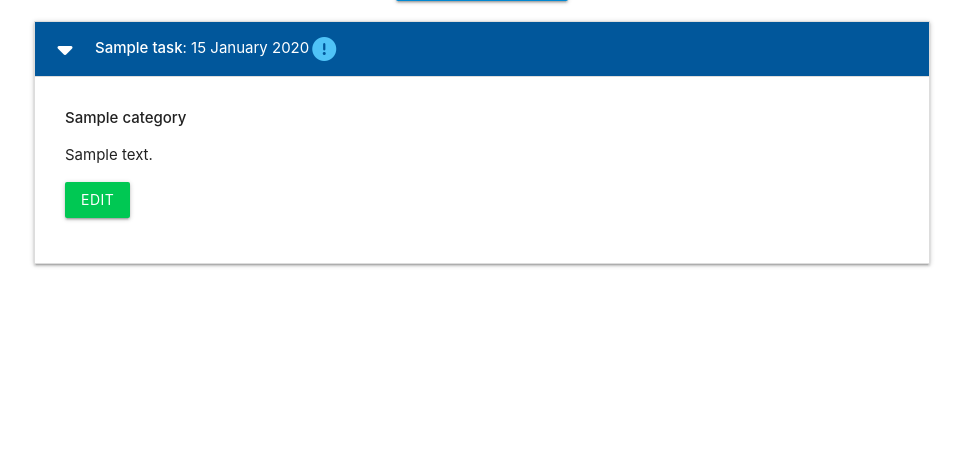
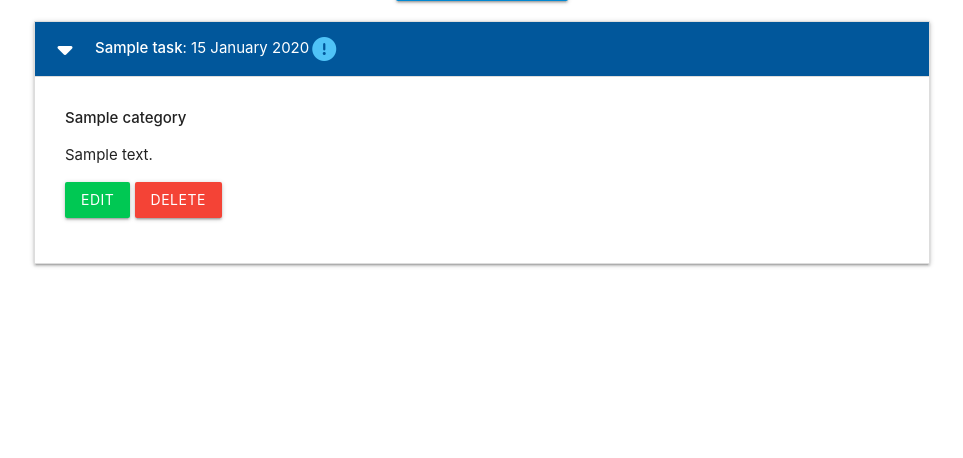
Before and after one commit to r3b3l-dev/flask-task-manager, a Flask app: page / in a window 1280 px wide, after a click that opens the changed part. Shown: the part 212-670 px from the top of the page, without its empty margins (158-1121 px from the left). Run offline with Flask 2, Linux system fonts and the light colour scheme; tables that the repository leaves empty hold one stand-in row (values such as "Sample post"); some libraries are stand-ins or nearby versions.

Commit message:
Add delete functionality and edit warning message on delete button

```diff
--- a/taskmanager/routes.py
+++ b/taskmanager/routes.py
@@ -73,3 +73,11 @@ def edit_task(task_id):
         db.session.commit()
         return redirect(url_for("home"))
     return render_template("edit_task.html", task=task, categories=categories)
+
+
+@app.route("/delete_task/<int:task_id>")
+def delete_task(task_id):
+    task = Task.query.get_or_404(task_id)
+    db.session.delete(task)
+    db.session.commit()
+    return redirect(url_for("home"))
--- a/taskmanager/templates/categories.html
+++ b/taskmanager/templates/categories.html
@@ -34,7 +34,7 @@
                 <div id="modal-{{ category.id }}" class="modal">
                     <div class="modal-content">
                         <h4>Are you sure you wish to delete this Category?</h4>
-                        <p>This action cannot be undone</p>
+                        <h5 class="red-text"><strong>WARNING: this will delete all related tasks</strong></h5>
                     </div>
                     <div class="modal-footer">
                         <a href="{{ url_for('delete_category', category_id=category.id) }}" class="btn red">Delete</a>
--- a/taskmanager/templates/tasks.html
+++ b/taskmanager/templates/tasks.html
@@ -26,6 +26,18 @@
             <p>{{ task.task_description }}</p>
             <p>
                 <a href="{{ url_for('edit_task', task_id=task.id) }}" class="btn green accent-4">Edit</a>
+                <a href="#modal-{{ task.id }}" class="btn red modal-trigger">Delete</a>
+                <!-- Modal -->
+                <div id="modal-{{ task.id }}" class="modal">
+                    <div class="modal-content">
+                        <h4>Are you sure you wish to delete this Task?</h4>
+                        <p>This action cannot be undone</p>
+                    </div>
+                    <div class="modal-footer">
+                        <a href="{{ url_for('delete_task', task_id=task.id) }}" class="btn red">Delete</a>
+                        <a href="#" class="modal-close btn green accent-4">Cancel</a>
+                    </div>
+                </div>
             </p>
         </div>
     </li>
```
